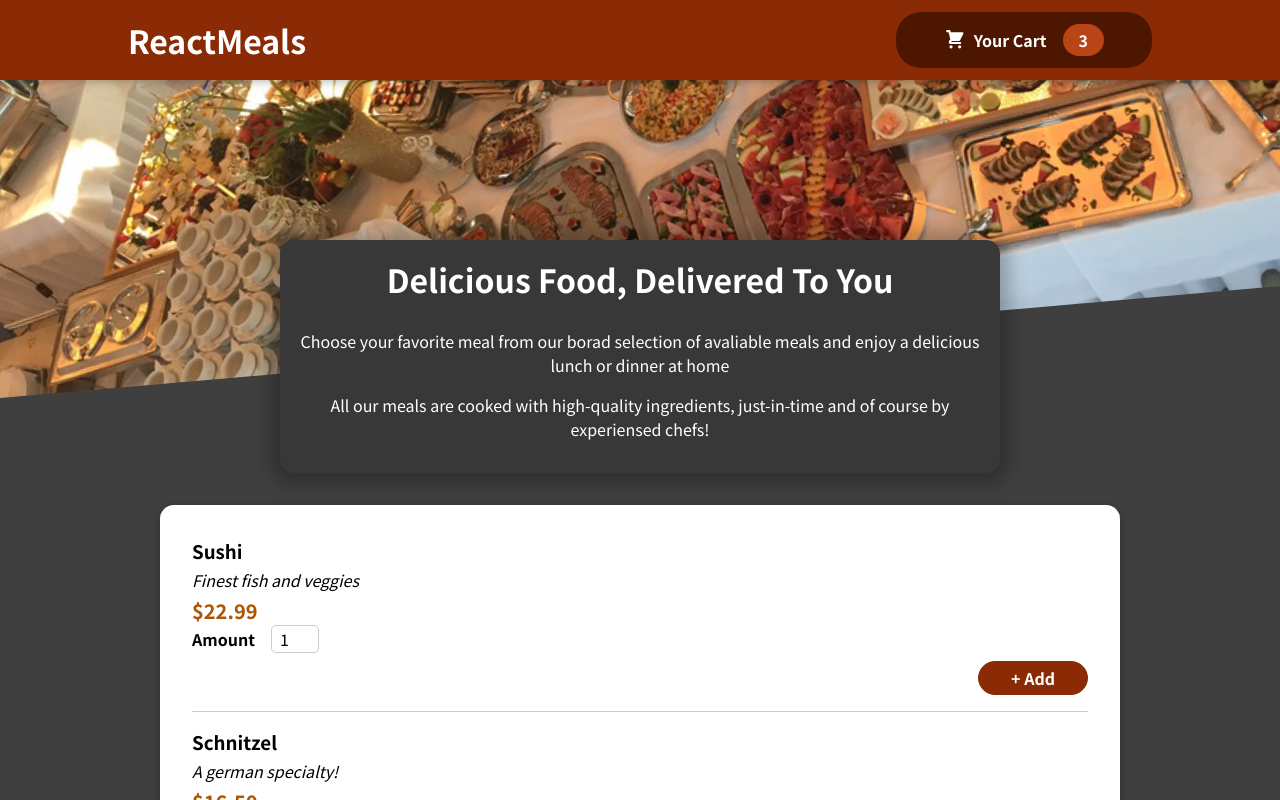
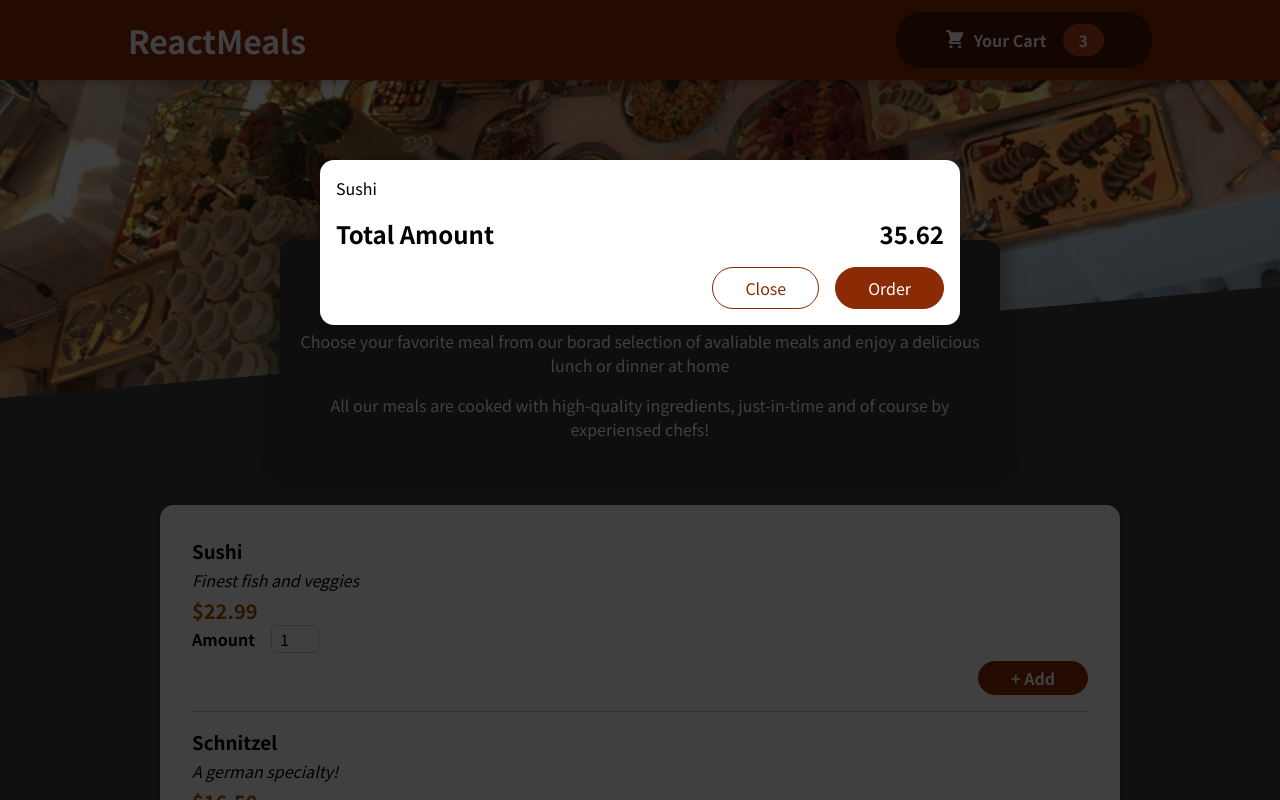
Before and after one commit to rana-wagdi/Food-Order-App, a React (Create React App) app: page / in a window 1280 px wide. Shown: the top 800 px of the page. Built offline with nearby package versions, Linux system fonts and the light colour scheme.

Commit message:
add form

```diff
--- a/src/App.js
+++ b/src/App.js
@@ -1,11 +1,12 @@
 import { Fragment } from "react";
 import Header from "./components/Layout/Header";
 import Meals from './components/Meals/Meals'
-
+import Cart from './components/Cart/Cart';
 
 function App() {
   return (
     <Fragment>
+    <Cart />
       <Header />
       <main>
         <Meals/>
--- a/src/components/Cart/Cart.js
+++ b/src/components/Cart/Cart.js
@@ -4,17 +4,17 @@ import classes from './Cart.module.css';
 
 
 
-const Cart = props => {
-    const cartItem = (
+const Cart = (props) => {
+    const cartItems = (
         <ul className={classes['cart-items']}>
             {[{ id:'c1', name: 'Sushi', amount: 2, price: 12.99}].map((item) => (
-                <li>{}item.name</li>
+                <li>{item.name}</li>
             ))}
         </ul>
     )
     return (
         <Modal>
-            {cartItem}
+            {cartItems}
             <div className={classes.total}>
             <span>Total Amount</span>
             <span>35.62</span>
@@ -27,3 +27,5 @@ const Cart = props => {
 
     )
 }
+
+export default Cart ;
--- a/src/components/UI/Modal.js
+++ b/src/components/UI/Modal.js
@@ -2,7 +2,7 @@ import { Fragment } from "react";
 import ReactDom from "react-dom";
 
 
-import classes from './Model.module.css';
+import classes from './Modal.module.css';
 
 
 const Backdrop = (props) => {
@@ -11,7 +11,7 @@ const Backdrop = (props) => {
 
 const ModalOverlay = (props) => {
     return (
-        <div className={classes.model}>
+        <div className={classes.modal}>
             <div className={classes.content}>{props.children}</div>
         </div>
     )
@@ -19,7 +19,7 @@ const ModalOverlay = (props) => {
 
 const portalElement = document.getElementById('overlays')
 
-const Model = (props ) => {
+const Modal = (props ) => {
     return <Fragment>
        {ReactDom.createPortal(<Backdrop />, portalElement)}
         {ReactDom.createPortal(<ModalOverlay>{props.children}</ModalOverlay>, portalElement)}
```
Also changed, not shown: 1 other file (tests, documents, lock files or other folders).
